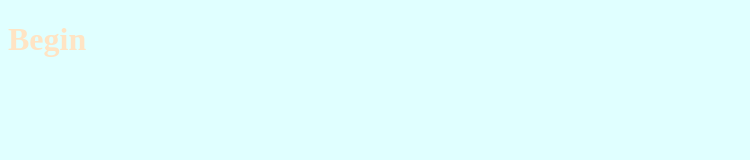
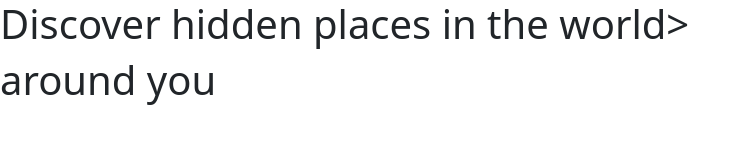
Before and after one commit to sumitantil/sumitantil.github.io, a plain HTML site: page index.html in a window 1280 px wide. Shown: the whole page, without its empty margins (0-750 px from the left). Drawn offline with nearby package versions, Linux system fonts and the light colour scheme.

Commit message:
change to heading

```diff
--- a/index.html
+++ b/index.html
@@ -2,7 +2,11 @@
 
 <html lang ="en">
 <head>
-    <meta charset = "UTF-8">
+    <meta charset = "utf-8">
+    <meta name="viewport" content="width=device-width, initial-scale=1">
+
+    <!-- Bootstrap CSS -->
+    <link href="https://cdn.jsdelivr.net/npm/bootstrap@5.1.3/dist/css/bootstrap.min.css" re
     <link rel = "stylesheet" href = "/resources/css/style.css">
 
     <title>Excursion Website</title>
@@ -10,7 +14,9 @@
 </head>
 <body>
     <div>
-        <h1 >Begin</h1>
+        <p class = "h1" >Discover hidden places in the world> </h1>
+        <br>
+        <p class = "h1">around you</h1>
     </div>
 </body>
 </html>
```
